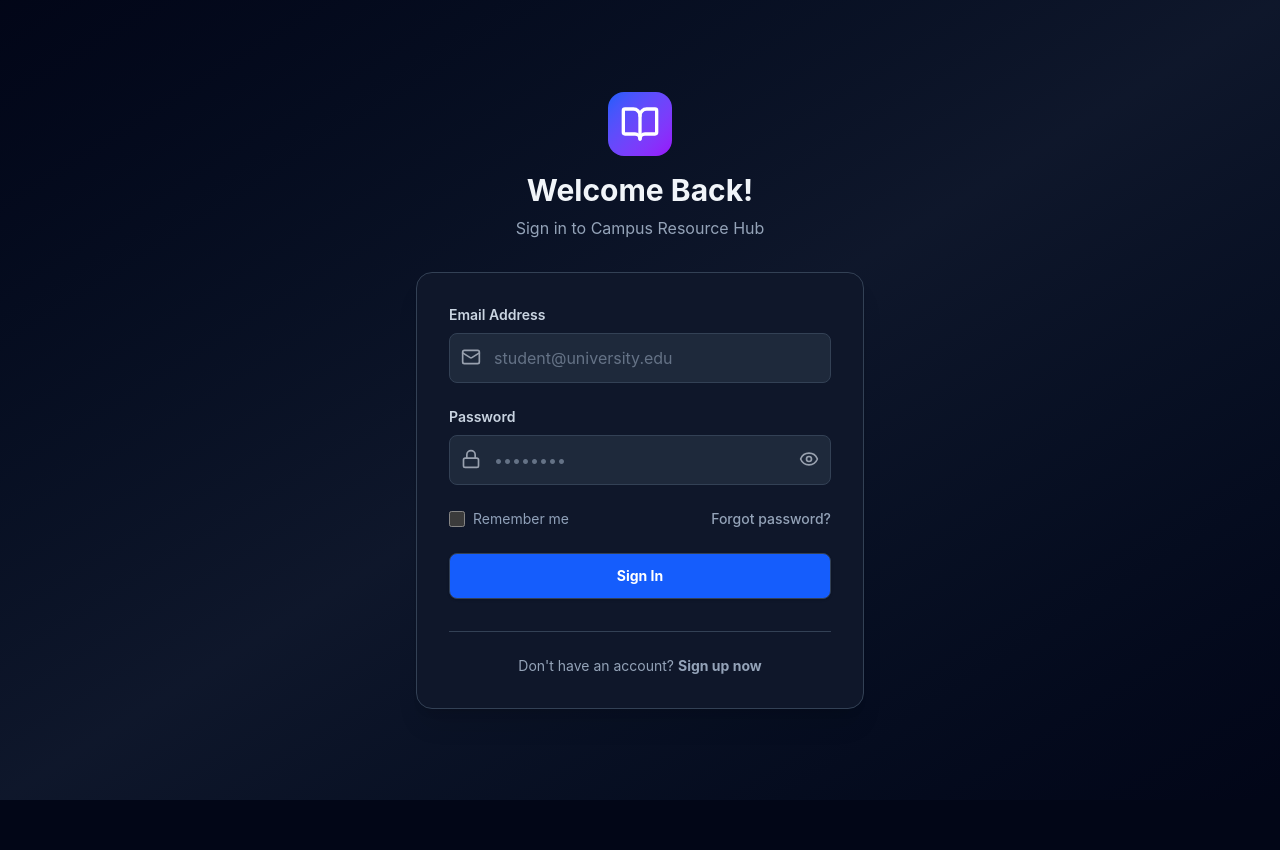
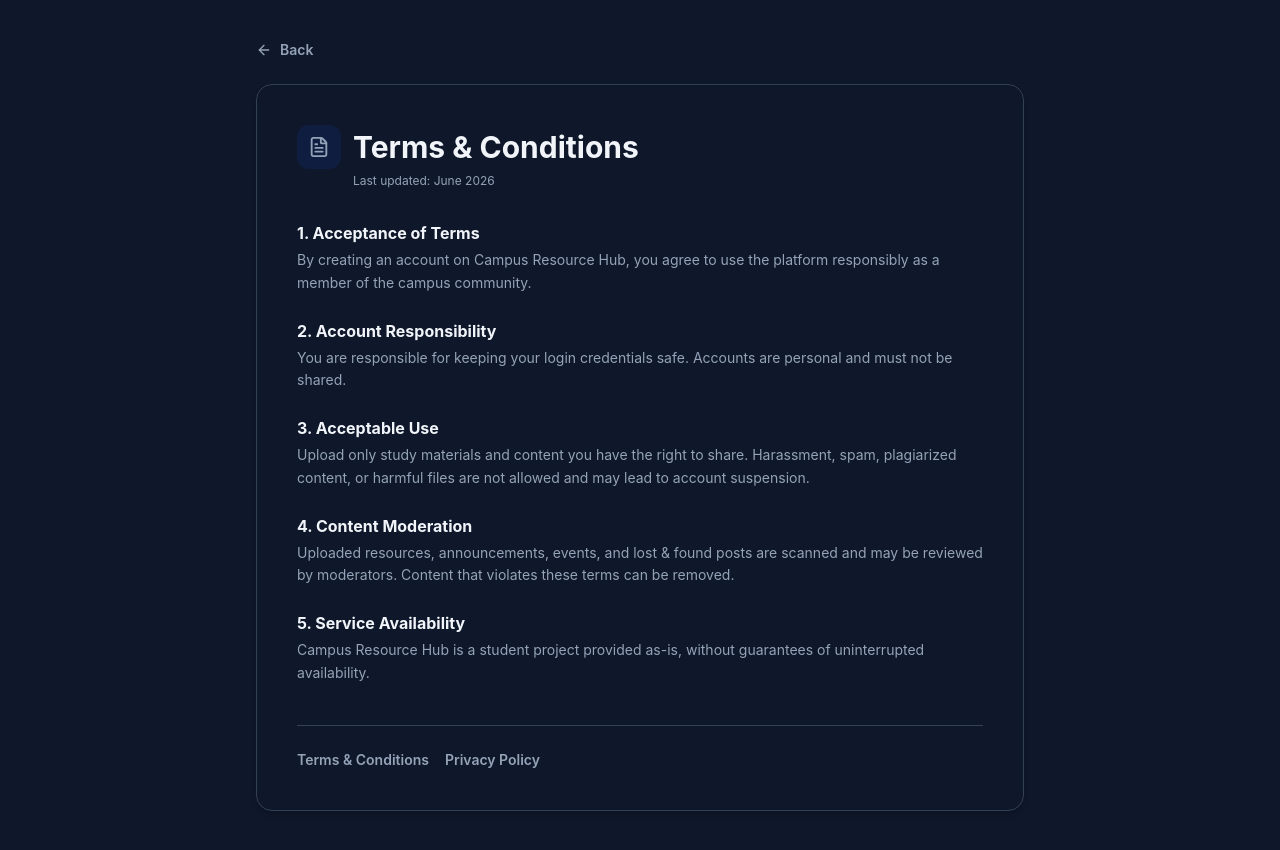
Before and after one commit to KaziAkibRayhan/campus-resource-hub-frontend, a React (Vite) app: page /terms in a window 1280 px wide. Before the commit this address led to /login. Before the commit the page ends 800 px from the top, so only its background shows below. Built offline with nearby package versions, Linux system fonts and the light colour scheme; no server answers.

Commit message:
feat: notification optimize

```diff
--- a/src/App.jsx
+++ b/src/App.jsx
@@ -13,6 +13,7 @@ import Layout from "./components/layout/Layout";
 import Login from "./pages/auth/Login";
 import Signup from "./pages/auth/Signup";
 import ForgotPassword from "./pages/auth/ForgotPassword";
+import Legal from "./pages/Legal";
 
 // Main Pages
 import Dashboard from "./pages/Dashboard";
@@ -40,6 +41,8 @@ function App() {
                 <Route path="/login" element={<Login />} />
                 <Route path="/signup" element={<Signup />} />
                 <Route path="/forgot-password" element={<ForgotPassword />} />
+                <Route path="/terms" element={<Legal />} />
+                <Route path="/privacy" element={<Legal />} />
 
                 {/* Protected Routes */}
                 <Route
--- a/src/components/layout/NotificationDropdown.jsx
+++ b/src/components/layout/NotificationDropdown.jsx
@@ -25,6 +25,12 @@ const NotificationDropdown = () => {
           ? `/messages?c=${conversationId}&t=${Date.now()}`
           : "/messages"
       );
+    } else if (notification.link) {
+      setIsOpen(false);
+      // `t` nonce so re-clicking the same notification re-triggers the
+      // highlight scroll even when the target page is already open.
+      const separator = notification.link.includes("?") ? "&" : "?";
+      navigate(`${notification.link}${separator}t=${Date.now()}`);
     }
   };
 
@@ -93,7 +99,7 @@ const NotificationDropdown = () => {
                 <div
                   key={notification._id}
                   className={`p-4 border-b border-[var(--border-color)] hover:bg-[var(--bg-hover)] transition-colors relative group ${
-                    MESSAGE_TYPES.includes(notification.type) ? "cursor-pointer" : ""
+                    MESSAGE_TYPES.includes(notification.type) || notification.link ? "cursor-pointer" : ""
                   } ${
                     !notification.read ? "bg-blue-50/30 dark:bg-blue-900/10" : ""
                   }`}
--- /dev/null
+++ b/src/hooks/useHighlight.js
@@ -0,0 +1,48 @@
+import { useEffect } from "react";
+import { useSearchParams } from "react-router-dom";
+
+/**
+ * Scrolls to and flashes the card matching the ?highlight=<id> query param
+ * (set by notification links). Cards must carry id={`hl-${item._id}`}.
+ * The param is removed after the flash so back-navigation stays clean.
+ *
+ * @param {boolean} ready - pass true once the list has rendered (e.g. !loading)
+ */
+const useHighlight = (ready) => {
+  const [searchParams, setSearchParams] = useSearchParams();
+  const highlightId = searchParams.get("highlight");
+
+  useEffect(() => {
+    if (!ready || !highlightId) return undefined;
+
+    // Small delay so the list has painted before we scroll
+    const scrollTimer = setTimeout(() => {
+      const element = document.getElementById(`hl-${highlightId}`);
+      if (!element) return;
+      element.scrollIntoView({ behavior: "smooth", block: "center" });
+      element.classList.add("highlight-flash");
+    }, 150);
+
+    const cleanupTimer = setTimeout(() => {
+      document.getElementById(`hl-${highlightId}`)?.classList.remove("highlight-flash");
+      setSearchParams(
+        (prev) => {
+          const next = new URLSearchParams(prev);
+          next.delete("highlight");
+          next.delete("t");
+          return next;
+        },
+        { replace: true }
+      );
+    }, 2800);
+
+    return () => {
+      clearTimeout(scrollTimer);
+      clearTimeout(cleanupTimer);
+    };
+  }, [ready, highlightId, setSearchParams]);
+
+  return highlightId;
+};
+
+export default useHighlight;
--- a/src/index.css
+++ b/src/index.css
@@ -266,3 +266,22 @@ textarea:focus {
 main > div {
   animation: fade-in-up 220ms ease-out;
 }
+
+/* Notification deep-link highlight: card flash when arriving via ?highlight=<id> */
+.highlight-flash {
+  animation: highlight-pulse 2.6s ease-out;
+  scroll-margin-top: 96px;
+  border-radius: 0.75rem;
+}
+
+@keyframes highlight-pulse {
+  0% {
+    box-shadow: 0 0 0 4px rgb(59 130 246 / 0.95);
+  }
+  60% {
+    box-shadow: 0 0 0 4px rgb(59 130 246 / 0.5);
+  }
+  100% {
+    box-shadow: 0 0 0 0 rgb(59 130 246 / 0);
+  }
+}
--- a/src/pages/Announcements.jsx
+++ b/src/pages/Announcements.jsx
@@ -6,6 +6,7 @@ import { Bell, FileText, ImagePlus, Loader2, Paperclip, Plus, X } from "lucide-r
 import { announcementService } from "../services/api";
 import { toast } from "sonner";
 import { departments } from "../utils/constants";
+import useHighlight from "../hooks/useHighlight";
 
 const MAX_ATTACHMENTS = 5;
 
@@ -33,6 +34,7 @@ const Announcements = () => {
   const fileInputRef = useRef(null);
   const [announcements, setAnnouncements] = useState([]);
   const [loading, setLoading] = useState(true);
+  useHighlight(!loading);
   const [showCreate, setShowCreate] = useState(false);
   const [submitting, setSubmitting] = useState(false);
   const [files, setFiles] = useState([]);
@@ -225,6 +227,7 @@ const Announcements = () => {
         <div className="space-y-4">
           {announcements.map((announcement) => (
             <div
+              id={`hl-${announcement._id}`}
               key={announcement._id}
               className="bg-[var(--bg-card)] rounded-xl shadow-md p-4 sm:p-6 hover:shadow-lg transition border border-[var(--border-color)]"
             >
--- a/src/pages/Clubs.jsx
+++ b/src/pages/Clubs.jsx
@@ -4,6 +4,7 @@ import { toast } from "sonner";
 import { useAuth } from "../context/AuthContext";
 import { useSocket } from "../context/SocketContext";
 import { clubService } from "../services/api";
+import useHighlight from "../hooks/useHighlight";
 
 const Clubs = () => {
   const { user } = useAuth();
@@ -11,6 +12,7 @@ const Clubs = () => {
   const [clubs, setClubs] = useState([]);
   const [search, setSearch] = useState("");
   const [loading, setLoading] = useState(true);
+  useHighlight(!loading);
   const [showCreate, setShowCreate] = useState(false);
   const [form, setForm] = useState({
     name: "",
@@ -51,9 +53,15 @@ const Clubs = () => {
       );
     };
 
+    const handleClubNew = () => fetchClubs();
+
     socket.on("club:updated", handleClubUpdated);
-    return () => socket.off("club:updated", handleClubUpdated);
-  }, [socket]);
+    socket.on("club:new", handleClubNew);
+    return () => {
+      socket.off("club:updated", handleClubUpdated);
+      socket.off("club:new", handleClubNew);
+    };
+  }, [socket, fetchClubs]);
 
   const handleCreate = async (event) => {
     event.preventDefault();
@@ -185,6 +193,7 @@ const Clubs = () => {
         <div className="grid md:grid-cols-2 lg:grid-cols-4 gap-6">
           {clubs.map((club) => (
             <div
+              id={`hl-${club._id}`}
               key={club._id}
               className="bg-[var(--bg-card)] rounded-xl shadow-md p-6 hover:shadow-lg transition border border-[var(--border-color)]"
             >
--- a/src/pages/Events.jsx
+++ b/src/pages/Events.jsx
@@ -5,12 +5,14 @@ import { eventService } from "../services/api";
 import { toast } from "sonner";
 import { useAuth } from "../context/AuthContext";
 import { useSocket } from "../context/SocketContext";
+import useHighlight from "../hooks/useHighlight";
 
 const Events = () => {
   const { user } = useAuth();
   const { socket } = useSocket();
   const [events, setEvents] = useState([]);
   const [loading, setLoading] = useState(true);
+  useHighlight(!loading);
   const [showCreate, setShowCreate] = useState(false);
   const [form, setForm] = useState({
     title: "",
@@ -125,6 +127,7 @@ const Events = () => {
         <div className="grid md:grid-cols-2 lg:grid-cols-3 gap-6">
           {events.map((event) => (
             <div
+              id={`hl-${event._id}`}
               key={event._id}
               className="bg-[var(--bg-card)] rounded-xl shadow-md overflow-hidden hover:shadow-lg transition border border-[var(--border-color)]"
             >
--- /dev/null
+++ b/src/pages/Legal.jsx
@@ -0,0 +1,95 @@
+// src/pages/Legal.jsx — public Terms & Conditions / Privacy Policy page
+import React, { useEffect } from "react";
+import { Link, useLocation } from "react-router-dom";
+import { ArrowLeft, ShieldCheck, FileText } from "lucide-react";
+
+const sections = {
+  terms: {
+    icon: FileText,
+    title: "Terms & Conditions",
+    updated: "Last updated: June 2026",
+    items: [
+      ["Acceptance of Terms", "By creating an account on Campus Resource Hub, you agree to use the platform responsibly as a member of the campus community."],
+      ["Account Responsibility", "You are responsible for keeping your login credentials safe. Accounts are personal and must not be shared."],
+      ["Acceptable Use", "Upload only study materials and content you have the right to share. Harassment, spam, plagiarized content, or harmful files are not allowed and may lead to account suspension."],
+      ["Content Moderation", "Uploaded resources, announcements, events, and lost & found posts are scanned and may be reviewed by moderators. Content that violates these terms can be removed."],
+      ["Service Availability", "Campus Resource Hub is a student project provided as-is, without guarantees of uninterrupted availability."],
+    ],
+  },
+  privacy: {
+    icon: ShieldCheck,
+    title: "Privacy Policy",
+    updated: "Last updated: June 2026",
+    items: [
+      ["Information We Collect", "Your name, email, student ID, department, and the content you post (resources, messages, announcements, events, lost & found items)."],
+      ["How We Use It", "To operate the platform: account verification via OTP email, showing your posts to other members, sending in-app notifications, and powering search and the AI assistant."],
+      ["What We Don't Do", "We do not sell your data or share it outside the platform. Email is used only for verification and password reset."],
+      ["File Storage", "Uploaded files are stored securely on our cloud storage provider (Cloudinary) and served only through the app."],
+      ["Your Control", "You can edit your profile, delete your own posts, and request account removal by contacting an admin."],
+    ],
+  },
+};
+
+const Legal = () => {
+  const { pathname } = useLocation();
+  const section = pathname === "/privacy" ? sections.privacy : sections.terms;
+  const Icon = section.icon;
+
+  useEffect(() => {
+    window.scrollTo(0, 0);
+  }, [pathname]);
+
+  return (
+    <div className="min-h-screen bg-gray-50 dark:bg-slate-950 py-10 px-4">
+      <div className="max-w-3xl mx-auto">
+        <Link
+          to="/signup"
+          onClick={(e) => {
+            if (window.history.length > 1) {
+              e.preventDefault();
+              window.history.back();
+            }
+          }}
+          className="inline-flex items-center gap-2 text-sm font-semibold text-blue-600 hover:text-blue-700 dark:text-blue-400 mb-6"
+        >
+          <ArrowLeft size={16} />
+          Back
+        </Link>
+
+        <div className="bg-white dark:bg-slate-900 rounded-2xl shadow-md border border-gray-200 dark:border-slate-800 p-6 sm:p-10">
+          <div className="flex items-center gap-3 mb-1">
+            <div className="w-11 h-11 rounded-xl bg-blue-600/10 flex items-center justify-center">
+              <Icon size={22} className="text-blue-600 dark:text-blue-400" />
+            </div>
+            <h1 className="text-2xl sm:text-3xl font-bold text-gray-900 dark:text-white">
+              {section.title}
+            </h1>
+          </div>
+          <p className="text-xs text-gray-500 dark:text-slate-500 mb-8 ml-14">{section.updated}</p>
+
+          <div className="space-y-6">
+            {section.items.map(([heading, body], index) => (
+              <div key={heading}>
+                <h2 className="font-bold text-gray-800 dark:text-slate-200 mb-1">
+                  {index + 1}. {heading}
+                </h2>
+                <p className="text-sm leading-relaxed text-gray-600 dark:text-slate-400">{body}</p>
+              </div>
+            ))}
+          </div>
+
+          <div className="mt-10 pt-6 border-t border-gray-200 dark:border-slate-800 flex flex-wrap gap-4 text-sm">
+            <Link to="/terms" className={`font-semibold ${pathname !== "/privacy" ? "text-blue-600 dark:text-blue-400" : "text-gray-500 dark:text-slate-500 hover:text-blue-600"}`}>
+              Terms & Conditions
+            </Link>
+            <Link to="/privacy" className={`font-semibold ${pathname === "/privacy" ? "text-blue-600 dark:text-blue-400" : "text-gray-500 dark:text-slate-500 hover:text-blue-600"}`}>
+              Privacy Policy
+            </Link>
+          </div>
+        </div>
+      </div>
+    </div>
+  );
+};
+
+export default Legal;
--- a/src/pages/LostFound.jsx
+++ b/src/pages/LostFound.jsx
@@ -13,6 +13,7 @@ import { toast } from "sonner";
 import { lostFoundService } from "../services/api";
 import { lostFoundSchema } from "../utils/validationSchemas";
 import { useSocket } from "../context/SocketContext";
+import useHighlight from "../hooks/useHighlight";
 
 const LostFound = () => {
   const { socket } = useSocket();
@@ -20,6 +21,7 @@ const LostFound = () => {
   const [filter, setFilter] = useState("all");
   const [search, setSearch] = useState("");
   const [loading, setLoading] = useState(true);
+  useHighlight(!loading);
   const [showForm, setShowForm] = useState(false);
   const [selectedImage, setSelectedImage] = useState(null);
 
@@ -54,9 +56,15 @@ const LostFound = () => {
       );
     };
 
+    const handleItemNew = () => fetchItems();
+
     socket.on("lostfound:updated", handleItemUpdated);
-    return () => socket.off("lostfound:updated", handleItemUpdated);
-  }, [socket]);
+    socket.on("lostfound:new", handleItemNew);
+    return () => {
+      socket.off("lostfound:updated", handleItemUpdated);
+      socket.off("lostfound:new", handleItemNew);
+    };
+  }, [socket, fetchItems]);
 
   const handleSubmit = async (values, { resetForm, setSubmitting }) => {
     try {
@@ -145,6 +153,7 @@ const LostFound = () => {
         <div className="grid md:grid-cols-2 gap-6">
           {items.map((item) => (
             <div
+              id={`hl-${item._id}`}
               key={item._id}
               className="bg-[var(--bg-card)] rounded-xl shadow-md p-6 hover:shadow-lg transition border border-[var(--border-color)]"
             >
--- a/src/pages/Resources.jsx
+++ b/src/pages/Resources.jsx
@@ -22,10 +22,14 @@ import ResourcePreview from "../components/resources/ResourcePreview";
 import ShareMenu from "../components/resources/ShareMenu";
 import PdfPreview from "../components/resources/PdfPreview";
 import PptxPreview from "../components/resources/PptxPreview";
+import useHighlight from "../hooks/useHighlight";
+import { useSocket } from "../context/SocketContext";
 
 const Resources = () => {
+  const { socket } = useSocket();
   const [resources, setResources] = useState([]);
   const [loading, setLoading] = useState(true);
+  useHighlight(!loading);
   const [searchQuery, setSearchQuery] = useState("");
   const [selectedDepartment, setSelectedDepartment] = useState("all");
   const [selectedSemester, setSelectedSemester] = useState("all");
@@ -110,6 +114,14 @@ const Resources = () => {
     window.addEventListener("resource:uploaded", onUploaded);
     return () => window.removeEventListener("resource:uploaded", onUploaded);
   }, [fetchResources]);
+
+  // Realtime: refresh list when anyone uploads a new resource
+  useEffect(() => {
+    if (!socket) return;
+    const onResourceNew = () => fetchResources();
+    socket.on("resource:new", onResourceNew);
+    return () => socket.off("resource:new", onResourceNew);
+  }, [socket, fetchResources]);
 
   useEffect(() => {
     setCurrentPage(1);
@@ -314,6 +326,7 @@ const Resources = () => {
             ))
           : resources.map((resource) => (
               <div
+                id={`hl-${resource._id}`}
                 key={resource._id}
                 className="bg-[var(--bg-card)] rounded-xl shadow-md hover:shadow-lg transition p-5 flex flex-col border border-[var(--border-color)] overflow-hidden"
               >
--- a/src/pages/auth/Signup.jsx
+++ b/src/pages/auth/Signup.jsx
@@ -448,11 +448,15 @@ const Signup = () => {
                 {/* Terms & Conditions */}
                 <div className="flex items-start">
                   <input
+                    id="agree-terms"
                     type="checkbox"
-                    className="w-4 h-4 text-blue-600 border-gray-300 dark:border-slate-700 rounded focus:ring-blue-500 mt-1 bg-white dark:bg-slate-950"
+                    className="w-4 h-4 text-blue-600 border-gray-300 dark:border-slate-700 rounded focus:ring-blue-500 mt-1 bg-white dark:bg-slate-950 cursor-pointer"
                     required
                   />
-                  <span className="ml-2 text-sm text-gray-600 dark:text-slate-400">
+                  <label
+                    htmlFor="agree-terms"
+                    className="ml-2 text-sm text-gray-600 dark:text-slate-400 cursor-pointer select-none"
+                  >
                     I agree to the{" "}
                     <Link
                       to="/terms"
@@ -467,7 +471,7 @@ const Signup = () => {
                     >
                       Privacy Policy
                     </Link>
-                  </span>
+                  </label>
                 </div>
 
                 {/* Submit Button */}
```
